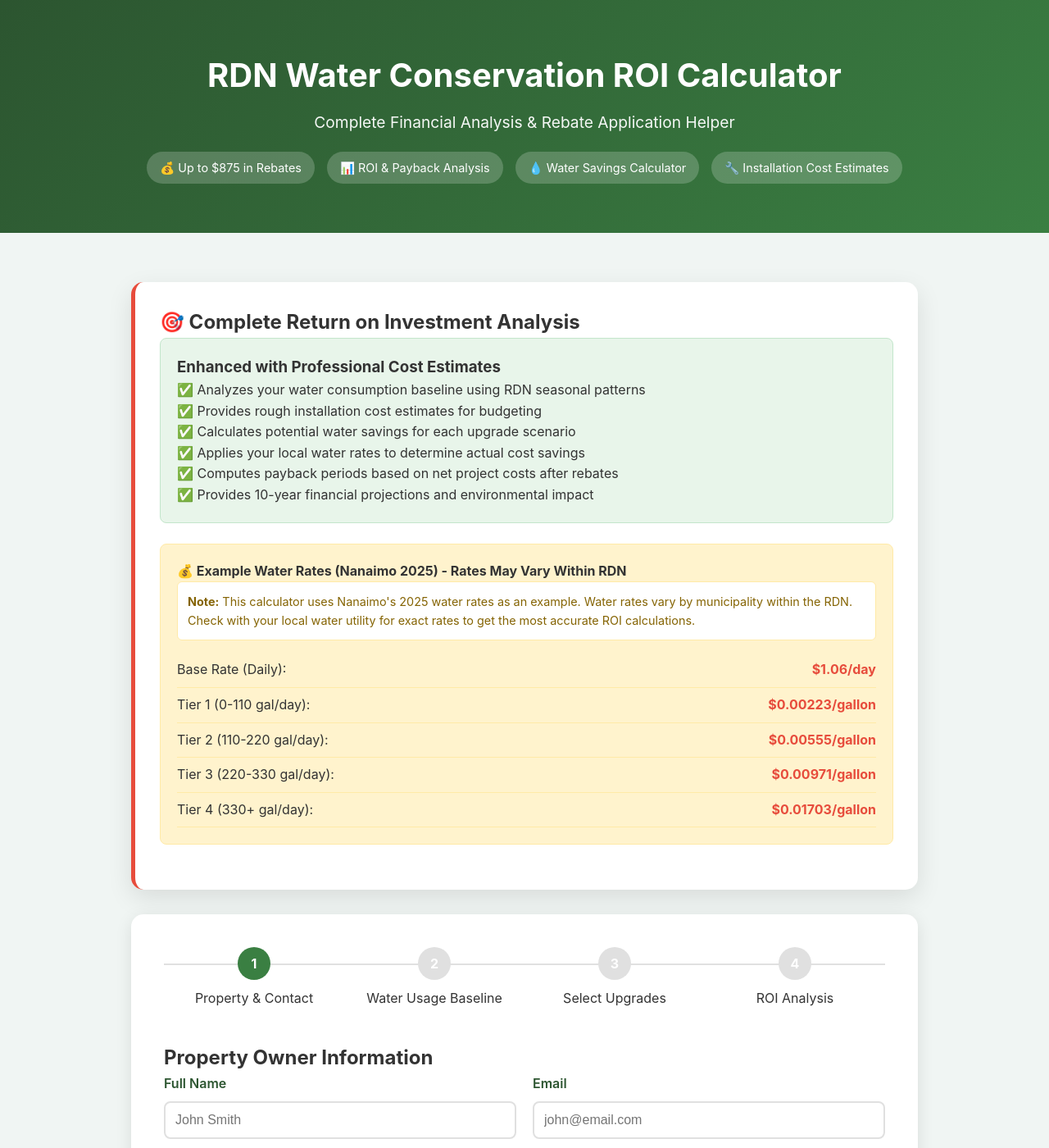
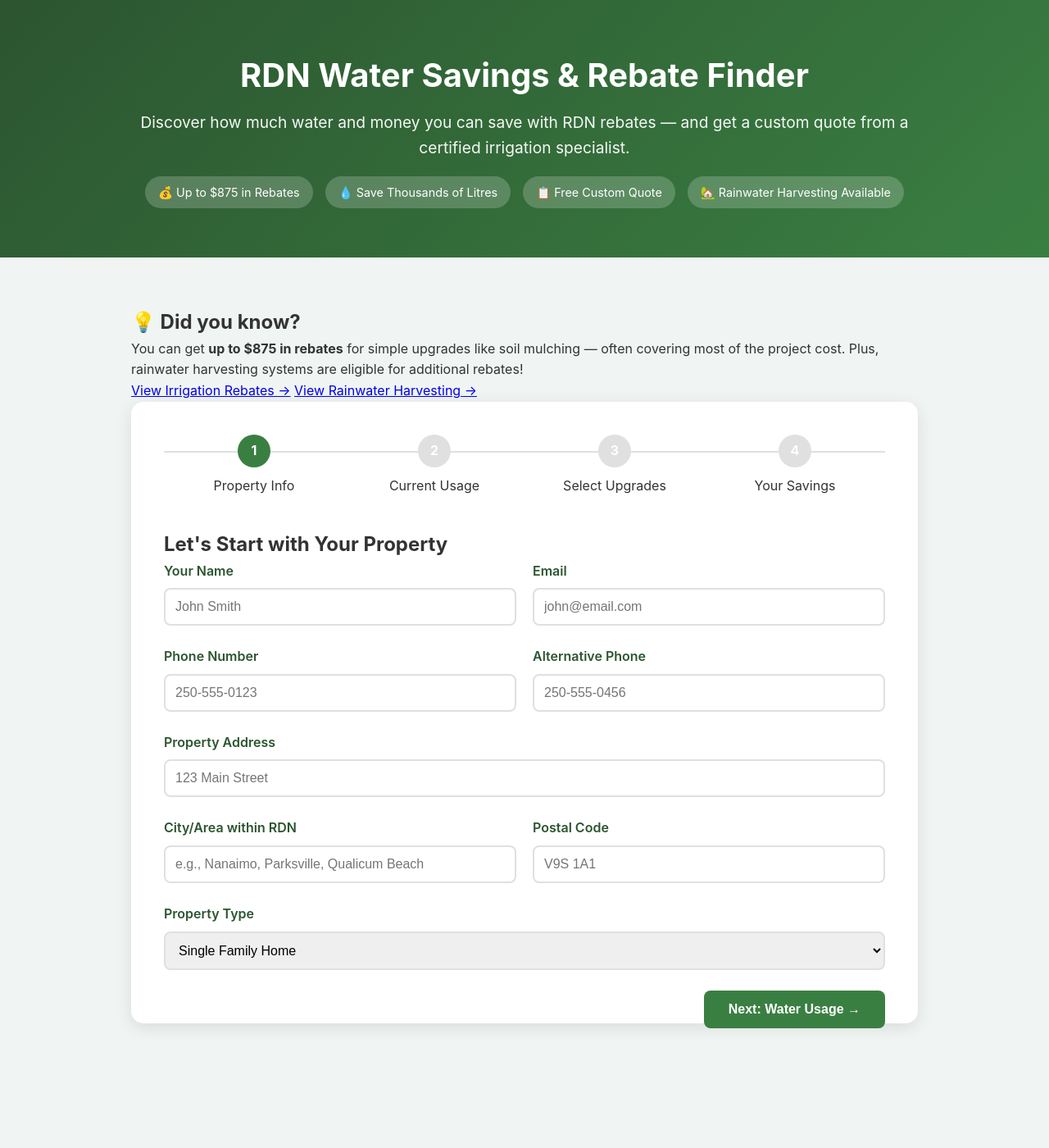
Before and after one commit to davidbeleznay/davidbeleznay.github.io, a Jekyll site: the page rainwise-calculator.html, which Jekyll copies as it is, in a window 1280 px wide and 1400 px high. Shown: the whole window at 82% size. Built offline with Jekyll 4.4.1, drawn with Linux system fonts in a browser that asks for light colours; some of the changed text lies outside the part shown.

Commit message:
Transform Rainwise Calculator to Water Savings & Rebate Finder - focus on rebates, water savings, and lead generation

```diff
--- a/rainwise-calculator.html
+++ b/rainwise-calculator.html
@@ -3,69 +3,53 @@
 <head>
   <meta charset="UTF-8">
   <meta name="viewport" content="width=device-width, initial-scale=1.0">
-  <title>RainWise Calculator - RDN Water Conservation ROI | AI Forester</title>
-  <meta name="description" content="Calculate water savings, ROI, and payback periods for RDN rebate programs. Get detailed consumption analysis, installation costs, and prepare your complete application.">
+  <title>RDN Water Savings & Rebate Finder | AI Forester</title>
+  <meta name="description" content="Discover your RDN water rebates (up to $875), calculate water savings in litres, and get a custom quote from certified irrigation specialists. Free water conservation calculator.">
   <link rel="stylesheet" href="rainwise-calculator.css">
   <script src="https://cdnjs.cloudflare.com/ajax/libs/jspdf/2.5.1/jspdf.umd.min.js"></script>
 </head>
 <body>
   <header>
     <div class="container">
-      <h1>RDN Water Conservation ROI Calculator</h1>
-      <p class="subtitle">Complete Financial Analysis & Rebate Application Helper</p>
+      <h1>RDN Water Savings & Rebate Finder</h1>
+      <p class="subtitle">Discover how much water and money you can save with RDN rebates — and get a custom quote from a certified irrigation specialist.</p>
       <div class="badges">
         <span class="badge">💰 Up to $875 in Rebates</span>
-        <span class="badge">📊 ROI & Payback Analysis</span>
-        <span class="badge">💧 Water Savings Calculator</span>
-        <span class="badge">🔧 Installation Cost Estimates</span>
+        <span class="badge">💧 Save Thousands of Litres</span>
+        <span class="badge">📋 Free Custom Quote</span>
+        <span class="badge">🏡 Rainwater Harvesting Available</span>
       </div>
     </div>
   </header>
 
   <div class="container">
-    <div class="roi-showcase">
-      <h2>🎯 Complete Return on Investment Analysis</h2>
-      <div class="roi-intro">
-        <h3>Enhanced with Professional Cost Estimates</h3>
-        <p>✅ Analyzes your water consumption baseline using RDN seasonal patterns</p>
-        <p>✅ Provides rough installation cost estimates for budgeting</p>
-        <p>✅ Calculates potential water savings for each upgrade scenario</p>
-        <p>✅ Applies your local water rates to determine actual cost savings</p>
-        <p>✅ Computes payback periods based on net project costs after rebates</p>
-        <p>✅ Provides 10-year financial projections and environmental impact</p>
-      </div>
-
-      <div class="water-rates-info">
-        <h4>💰 Example Water Rates (Nanaimo 2025) - Rates May Vary Within RDN</h4>
-        <div class="rate-note">
-          <strong>Note:</strong> This calculator uses Nanaimo's 2025 water rates as an example. Water rates vary by municipality within the RDN. Check with your local water utility for exact rates to get the most accurate ROI calculations.
-        </div>
-        <div class="rate-tier"><span class="tier-name">Base Rate (Daily):</span><span class="tier-rate">$1.06/day</span></div>
-        <div class="rate-tier"><span class="tier-name">Tier 1 (0-110 gal/day):</span><span class="tier-rate">$0.00223/gallon</span></div>
-        <div class="rate-tier"><span class="tier-name">Tier 2 (110-220 gal/day):</span><span class="tier-rate">$0.00555/gallon</span></div>
-        <div class="rate-tier"><span class="tier-name">Tier 3 (220-330 gal/day):</span><span class="tier-rate">$0.00971/gallon</span></div>
-        <div class="rate-tier"><span class="tier-name">Tier 4 (330+ gal/day):</span><span class="tier-rate">$0.01703/gallon</span></div>
+    <div class="rebate-highlight-box">
+      <h2>💡 Did you know?</h2>
+      <p>You can get <strong>up to $875 in rebates</strong> for simple upgrades like soil mulching — often covering most of the project cost. Plus, rainwater harvesting systems are eligible for additional rebates!</p>
+      <div class="program-links">
+        <a href="https://rdn.bc.ca/irrigation-upgrades-and-soil-improvements" target="_blank" class="program-link">View Irrigation Rebates →</a>
+        <a href="https://rdn.bc.ca/rainwater-harvesting" target="_blank" class="program-link">View Rainwater Harvesting →</a>
       </div>
     </div>
 
     <div class="calculator-wrapper">
       <div class="progress-bar">
-        <div class="progress-step active" id="step1"><div class="step-circle">1</div><div class="step-label">Property & Contact</div></div>
-        <div class="progress-step" id="step2"><div class="step-circle">2</div><div class="step-label">Water Usage Baseline</div></div>
+        <div class="progress-step active" id="step1"><div class="step-circle">1</div><div class="step-label">Property Info</div></div>
+        <div class="progress-step" id="step2"><div class="step-circle">2</div><div class="step-label">Current Usage</div></div>
         <div class="progress-step" id="step3"><div class="step-circle">3</div><div class="step-label">Select Upgrades</div></div>
-        <div class="progress-step" id="step4"><div class="step-circle">4</div><div class="step-label">ROI Analysis</div></div>
+        <div class="progress-step" id="step4"><div class="step-circle">4</div><div class="step-label">Your Savings</div></div>
       </div>
 
       <!-- Step 1: Property Information -->
       <div class="form-section active" id="section1">
-        <h2>Property Owner Information</h2>
+        <h2>Let's Start with Your Property</h2>
         <div class="form-row">
-          <div class="form-group"><label for="fullName">Full Name</label><input type="text" id="fullName" placeholder="John Smith"></div>
+          <div class="form-group"><label for="fullName">Your Name</label><input type="text" id="fullName" placeholder="John Smith"></div>
           <div class="form-group"><label for="email">Email</label><input type="email" id="email" placeholder="john@email.com"></div>
         </div>
         <div class="form-row">
-          <div class="form-group"><label for="phoneMain">Phone (Main)</label><input type="tel" id="phoneMain" placeholder="250-555-0123"></div>
-          <div class="form-group"><label for="phoneAlt">Phone (Alt)</label><input type="tel" id="phoneAlt" placeholder="250-555-0456"></div>
+          <div class="form-group"><label for="phoneMain">Phone Number</label><input type="tel" id="phoneMain" placeholder="250-555-0123"></div>
+          <div class="form-group"><label for="phoneAlt">Alternative Phone</label><input type="tel" id="phoneAlt" placeholder="250-555-0456"></div>
         </div>
         <div class="form-group"><label for="propertyAddress">Property Address</label><input type="text" id="propertyAddress" placeholder="123 Main Street"></div>
         <div class="form-row">
@@ -101,7 +85,7 @@
 
       <!-- Step 2: Water Usage Baseline -->
       <div class="form-section" id="section2">
-        <h2>Water Usage Baseline</h2>
+        <h2>Current Water Usage</h2>
         <div class="form-row">
           <div class="form-group">
             <label for="irrigatedArea">Irrigated Area (sq ft)</label>
@@ -123,24 +107,21 @@
             <option value="mixed">Mixed System</option>
           </select>
         </div>
-        <h3>Water Bills (Optional - Improves Accuracy)</h3>
-        <p class="help-text">Enter your gallons from recent water bills for more accurate consumption analysis</p>
+        <h3>Recent Water Bills (Optional - Improves Accuracy)</h3>
+        <p class="help-text">Enter your water usage in litres from recent bills for more accurate savings calculations</p>
         <div class="water-usage-grid">
-          <div><label for="usage1">Winter 2024-25</label><input type="number" id="usage1" placeholder="8,000" onchange="updateUsageAnalysis()"></div>
-          <div><label for="usage2">Fall 2024</label><input type="number" id="usage2" placeholder="12,000" onchange="updateUsageAnalysis()"></div>
-          <div><label for="usage3">Summer 2024</label><input type="number" id="usage3" placeholder="20,000" onchange="updateUsageAnalysis()"></div>
-          <div><label for="usage4">Spring 2024</label><input type="number" id="usage4" placeholder="15,000" onchange="updateUsageAnalysis()"></div>
+          <div><label for="usage1">Winter 2024-25</label><input type="number" id="usage1" placeholder="30,000" onchange="updateUsageAnalysis()"></div>
+          <div><label for="usage2">Fall 2024</label><input type="number" id="usage2" placeholder="45,000" onchange="updateUsageAnalysis()"></div>
+          <div><label for="usage3">Summer 2024</label><input type="number" id="usage3" placeholder="75,000" onchange="updateUsageAnalysis()"></div>
+          <div><label for="usage4">Spring 2024</label><input type="number" id="usage4" placeholder="55,000" onchange="updateUsageAnalysis()"></div>
         </div>
         <div class="usage-analysis" id="usageAnalysis" style="display:none;">
-          <h4>📊 Water Consumption Analysis</h4>
+          <h4>💧 Your Water Usage Summary</h4>
           <div class="analysis-grid">
             <div class="analysis-metric"><div class="metric-value" id="avgDailyUsage">0</div><div>Daily Usage</div></div>
+            <div class="analysis-metric"><div class="metric-value" id="annualUsage">0</div><div>Annual Usage</div></div>
             <div class="analysis-metric"><div class="metric-value" id="outdoorUsage">0%</div><div>Outdoor Use</div></div>
-            <div class="analysis-metric"><div class="metric-value" id="currentTier">Tier 1</div><div>Rate Tier (Example)</div></div>
-            <div class="analysis-metric"><div class="metric-value" id="annualCost">$0</div><div>Est. Annual Cost</div></div>
-          </div>
-          <div style="margin-top:15px;padding:15px;background:#f0f8ff;border-radius:8px;">
-            <strong>Savings Potential:</strong> <span id="savingsPotential">Calculating...</span>
+            <div class="analysis-metric"><div class="metric-value" id="savingsPotential">0</div><div>Savings Potential</div></div>
           </div>
         </div>
         <div style="display:flex;justify-content:space-between;margin-top:30px;">
@@ -149,43 +130,50 @@
         </div>
       </div>
 
-      <!-- Step 3: Select Upgrades (Simplified) -->
+      <!-- Step 3: Select Upgrades -->
       <div class="form-section" id="section3">
-        <h2>Select Upgrades & Review Costs</h2>
+        <h2>Select Your Water-Saving Upgrades</h2>
         <div class="checkbox-group">
           <div class="checkbox-item">
             <input type="checkbox" id="rainSensor" value="rainSensor" onchange="toggleUpgradeDetails(this.value)">
             <div class="checkbox-content">
               <div class="checkbox-title">Rain Sensor <span class="rebate-amount-inline">($75 rebate)</span></div>
-              <div class="checkbox-description">10-15% water savings • Prevents watering in rain</div>
+              <div class="checkbox-description">Save 10-15% • Prevents watering in rain • Quick payback</div>
             </div>
           </div>
           <div class="checkbox-item">
             <input type="checkbox" id="smartController" value="smartController" onchange="toggleUpgradeDetails(this.value)">
             <div class="checkbox-content">
               <div class="checkbox-title">Smart Controller <span class="rebate-amount-inline">($100 rebate)</span></div>
-              <div class="checkbox-description">20-40% water savings • Weather-based scheduling</div>
+              <div class="checkbox-description">Save 20-40% • Weather-based scheduling • Top water saver</div>
             </div>
           </div>
           <div class="checkbox-item">
             <input type="checkbox" id="dripConversion" value="dripConversion" onchange="toggleUpgradeDetails(this.value)">
             <div class="checkbox-content">
               <div class="checkbox-title">Drip Irrigation <span class="rebate-amount-inline">($400 rebate)</span></div>
-              <div class="checkbox-description">30-50% water savings • Targeted root watering</div>
+              <div class="checkbox-description">Save 30-50% • Targeted root watering • Highest rebate</div>
             </div>
           </div>
           <div class="checkbox-item">
             <input type="checkbox" id="mpRotators" value="mpRotators" onchange="toggleUpgradeDetails(this.value)">
             <div class="checkbox-content">
               <div class="checkbox-title">MP Rotators <span class="rebate-amount-inline">($100 rebate)</span></div>
-              <div class="checkbox-description">20-30% water savings • Even water distribution</div>
+              <div class="checkbox-description">Save 20-30% • Even water distribution • Less runoff</div>
             </div>
           </div>
           <div class="checkbox-item">
             <input type="checkbox" id="soilImprovements" value="soilImprovements" onchange="toggleUpgradeDetails(this.value)">
             <div class="checkbox-content">
               <div class="checkbox-title">Soil Improvements <span class="rebate-amount-inline">(50% up to $100)</span></div>
-              <div class="checkbox-description">25% less watering needed • Better water retention</div>
+              <div class="checkbox-description">Save 25% on watering • Better water retention • Often free with rebate</div>
+            </div>
+          </div>
+          <div class="checkbox-item">
+            <input type="checkbox" id="rainwaterHarvesting" value="rainwaterHarvesting" onchange="toggleUpgradeDetails(this.value)">
+            <div class="checkbox-content">
+              <div class="checkbox-title">Rainwater Harvesting <span class="rebate-amount-inline">(50% up to $750)</span></div>
+              <div class="checkbox-description">Save 100% on outdoor water • Drought-proof • Highest savings</div>
             </div>
           </div>
         </div>
@@ -322,62 +310,175 @@
           </div>
         </div>
 
+        <div class="upgrade-details" id="rainwaterHarvestingDetails">
+          <h3>Rainwater Harvesting System</h3>
+          <div class="form-row">
+            <div class="form-group">
+              <label for="harvestingType">System Type</label>
+              <select id="harvestingType" onchange="updateHarvestingCost()">
+                <option value="barrel">Rain Barrel (200-400L)</option>
+                <option value="tank1000">Storage Tank (1000L)</option>
+                <option value="tank2500">Storage Tank (2500L)</option>
+                <option value="tank5000">Large System (5000L+)</option>
+              </select>
+            </div>
+            <div class="form-group">
+              <label for="harvestingCost">Installation Cost Estimate ($)</label>
+              <input type="number" id="harvestingCost" value="500">
+            </div>
+          </div>
+          <div class="form-group">
+            <label for="harvestingSavings">Expected Water Savings (L/year)</label>
+            <input type="number" id="harvestingSavings" value="10000">
+            <p class="help-text">Based on roof area and annual rainfall</p>
+          </div>
+          <div class="cost-estimate-box">
+            <h4>💧 Rainwater Harvesting Benefits</h4>
+            <ul style="text-align:left;margin:10px 0;">
+              <li>Free water for outdoor irrigation</li>
+              <li>Reduce stormwater runoff</li>
+              <li>Emergency water supply</li>
+              <li>50% rebate up to $750</li>
+            </ul>
+          </div>
+        </div>
+
         <div style="display:flex;justify-content:space-between;margin-top:30px;">
           <button class="btn btn-secondary" onclick="previousStep(3)">← Back</button>
-          <button class="btn btn-success" onclick="calculateROI()">Calculate ROI →</button>
+          <button class="btn btn-success" onclick="calculateSavings()">Calculate My Savings →</button>
         </div>
       </div>
     </div>
 
     <!-- Results Section -->
     <div class="results-section" id="resultsSection">
-      <h2>📊 ROI Analysis Results</h2>
-      <div class="roi-results">
-        <div class="roi-card"><div>💧</div><div class="roi-value" id="waterSavings">0</div><div>Gallons Saved/Year</div></div>
-        <div class="roi-card"><div>💰</div><div class="roi-value" id="costSavings">$0</div><div>Annual Savings</div></div>
-        <div class="roi-card"><div>🎯</div><div class="roi-value" id="totalRebates">$0</div><div>Total Rebates</div></div>
-        <div class="roi-card"><div>📅</div><div class="roi-value" id="paybackPeriod">0</div><div>Payback Period</div></div>
-        <div class="roi-card"><div>📈</div><div class="roi-value" id="roiPercentage">0%</div><div>5-Year ROI</div></div>
-        <div class="roi-card"><div>🏠</div><div class="roi-value" id="propertyValue">+$0</div><div>Property Value</div></div>
+      <h2>🎉 Your Water Savings & Rebate Summary</h2>
+
+      <div class="primary-results">
+        <div class="result-card highlight">
+          <div class="card-icon">💰</div>
+          <div class="result-value" id="totalRebates">$0</div>
+          <div class="result-label">Total Rebates Available</div>
+        </div>
+        <div class="result-card">
+          <div class="card-icon">💧</div>
+          <div class="result-value" id="waterSavings">0 L</div>
+          <div class="result-label">Litres Saved per Year</div>
+        </div>
+        <div class="result-card">
+          <div class="card-icon">📉</div>
+          <div class="result-value" id="percentReduction">0%</div>
+          <div class="result-label">Water Usage Reduction</div>
+        </div>
+        <div class="result-card">
+          <div class="card-icon">🌍</div>
+          <div class="result-value" id="environmentalImpact">0</div>
+          <div class="result-label">10-Year Environmental Impact</div>
+        </div>
       </div>
 
-      <div style="background:#fff3cd;padding:25px;border-radius:12px;margin-bottom:30px;">
-        <h3>💡 Financial Breakdown</h3>
-        <table class="payback-table">
-          <thead><tr><th>Upgrade</th><th>Cost</th><th>Rebate</th><th>Net Cost</th><th>Annual Savings</th><th>Payback</th><th>10-Yr Net</th></tr></thead>
-          <tbody id="paybackTableBody"></tbody>
+      <div class="detailed-breakdown">
+        <h3>💡 Your Selected Upgrades</h3>
+        <table class="savings-table">
+          <thead>
+            <tr>
+              <th>Upgrade</th>
+              <th>Rebate</th>
+              <th>Water Saved/Year</th>
+              <th>% Reduction</th>
+            </tr>
+          </thead>
+          <tbody id="savingsTableBody"></tbody>
         </table>
       </div>
 
-      <div class="environmental-impact">
-        <h3>🌍 Environmental Impact (10-Year)</h3>
-        <div class="impact-grid">
-          <div class="impact-item"><div class="impact-value" id="lifetimeWaterSavings">0</div><div>Gallons Saved</div></div>
-          <div class="impact-item"><div class="impact-value" id="waterReduction">0%</div><div>Water Reduction</div></div>
-          <div class="impact-item"><div class="impact-value" id="co2Savings">0</div><div>lbs CO₂ Saved</div></div>
-          <div class="impact-item"><div class="impact-value" id="lifetimeSavings">$0</div><div>10-Year Savings</div></div>
+      <div class="financial-summary" id="financialSummary">
+        <p class="summary-text">
+          <strong>Annual Bill Savings:</strong> <span id="annualSavings">$0</span><br>
+          <small>Want to see full ROI details? <a href="#" onclick="toggleROI()">Click here</a></small>
+        </p>
+        <div id="roiDetails" style="display:none;">
+          <table class="roi-table">
+            <thead>
+              <tr>
+                <th>Upgrade</th>
+                <th>Cost</th>
+                <th>Net Cost</th>
+                <th>Payback</th>
+                <th>10-Yr Benefit</th>
+              </tr>
+            </thead>
+            <tbody id="roiTableBody"></tbody>
+          </table>
         </div>
       </div>
 
-      <div class="application-preview">
-        <h3>📋 Pre-filled Application with ROI Summary</h3>
-        <p style="background:#e3f2fd;padding:12px;border-radius:6px;margin-bottom:15px;">
-          <strong>Note:</strong> Water savings calculations use example rates. Your actual savings may vary based on your local water utility rates.
-        </p>
-        <div class="form-preview" id="applicationPreview"></div>
-        <div style="background:#d1ecf1;padding:20px;border-radius:8px;">
-          <h4>📋 Implementation Checklist</h4>
-          <div id="submissionChecklist"></div>
+      <div class="lead-capture-section">
+        <h3>🏆 Get Your Custom Quote & Rebate Assistance</h3>
+        <p>Want a certified irrigation specialist to help you maximize your rebates and water savings? Enter your details below for a free custom quote.</p>
+        <div class="lead-form">
+          <div class="form-row">
+            <div class="form-group">
+              <input type="text" id="leadName" placeholder="Your Name" value="">
+            </div>
+            <div class="form-group">
+              <input type="email" id="leadEmail" placeholder="Email Address" value="">
+            </div>
+          </div>
+          <div class="form-row">
+            <div class="form-group">
+              <input type="tel" id="leadPhone" placeholder="Phone Number" value="">
+            </div>
+            <div class="form-group">
+              <select id="leadTiming">
+                <option value="">When to start?</option>
+                <option value="asap">As soon as possible</option>
+                <option value="1month">Within 1 month</option>
+                <option value="3months">Within 3 months</option>
+                <option value="planning">Just planning</option>
+              </select>
+            </div>
+          </div>
+          <div class="form-group">
+            <textarea id="leadNotes" placeholder="Any specific questions or concerns about your water conservation project?"></textarea>
+          </div>
+          <button class="btn btn-primary btn-large" onclick="submitLead()">Get My Free Quote →</button>
+        </div>
+      </div>
+
+      <div class="next-steps">
+        <h3>📋 Next Steps</h3>
+        <div class="steps-grid">
+          <div class="step-card">
+            <div class="step-number">1</div>
+            <h4>Download Your Report</h4>
+            <p>Get your personalized Water Savings & Rebate Report as a PDF</p>
+          </div>
+          <div class="step-card">
+            <div class="step-number">2</div>
+            <h4>Get Professional Quote</h4>
+            <p>Certified specialist will contact you within 48 hours</p>
+          </div>
+          <div class="step-card">
+            <div class="step-number">3</div>
+            <h4>Apply for Rebates</h4>
+            <p>We'll help you complete and submit your rebate applications</p>
+          </div>
+          <div class="step-card">
+            <div class="step-number">4</div>
+            <h4>Save Water & Money</h4>
+            <p>Start saving thousands of litres and dollars every year</p>
+          </div>
         </div>
       </div>
 
       <div class="cta-section">
-        <h2>Your Water Conservation Investment Plan is Ready!</h2>
-        <p>Complete ROI analysis shows strong returns through water savings and rebates.</p>
+        <h2>Ready to Start Saving?</h2>
+        <p>Download your personalized report or start a new calculation.</p>
         <div style="display:flex;gap:20px;justify-content:center;margin-top:20px;flex-wrap:wrap;">
-          <button class="btn btn-primary" id="downloadApplication">📄 Download Analysis (PDF)</button>
-          <a href="https://www.rdn.bc.ca/sites/default/files/inline-files/2025%20I%26S%20Pre-approval%20Application%20Form.pdf" target="_blank" class="btn btn-secondary">📋 Official RDN Form</a>
-          <button class="btn btn-secondary" onclick="location.reload()">🔄 New Analysis</button>
+          <button class="btn btn-primary" id="downloadReport">📄 Download Report (PDF)</button>
+          <a href="https://rdn.bc.ca/irrigation-upgrades-and-soil-improvements" target="_blank" class="btn btn-secondary">📋 View RDN Programs</a>
+          <button class="btn btn-secondary" onclick="location.reload()">🔄 New Calculation</button>
         </div>
       </div>
     </div>
```
Also changed, not shown: other parts of rainwise-calculator.html (+4 -4 lines).
